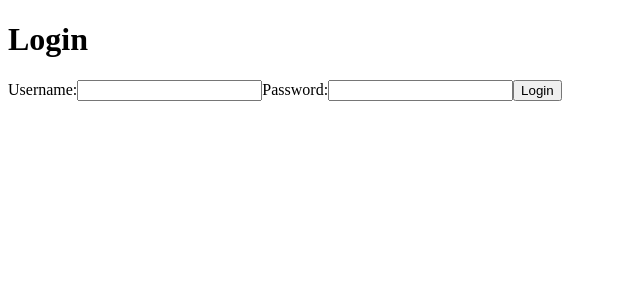
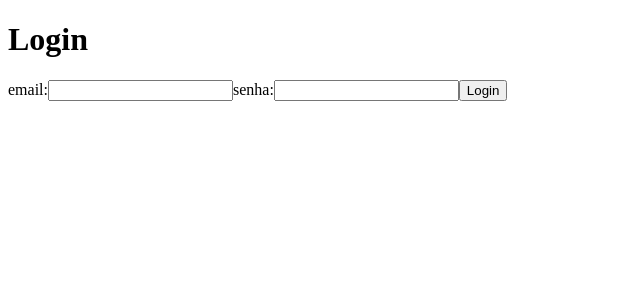
Before and after one commit to rafaelmchaves/outlive-frontend, a Next.js app: page /login in a window 1280 px wide. Shown: the top 300 px of the page, without its empty margins (0-640 px from the left). Built offline with nearby package versions, Linux system fonts and the light colour scheme.

Commit message:
Change messages in login

```diff
--- a/src/app/login/page.tsx
+++ b/src/app/login/page.tsx
@@ -14,9 +14,9 @@ function LoginPage() {
         if (username === 'admin' && password === 'password') {
             setErrorMessage('');
             // Login successful (redirect or handle accordingly)
-            console.log('Login successful!');
+            console.log('Logado com sucesso');
         } else {
-            setErrorMessage('Invalid username or password');
+            setErrorMessage('Email ou Senha incorreta');
         }
     };
 
@@ -25,14 +25,14 @@ function LoginPage() {
             <h1>Login</h1>
             {errorMessage && <p className="error-message">{errorMessage}</p>}
             <form onSubmit={handleSubmit}>
-                <label htmlFor="username">Username:</label>
+                <label htmlFor="username">email:</label>
                 <input
                     type="text"
                     id="username"
                     value={username}
                     onChange={(e) => setUsername(e.target.value)}
                 />
-                <label htmlFor="password">Password:</label>
+                <label htmlFor="password">senha:</label>
                 <input
                     type="password"
                     id="password"
```
